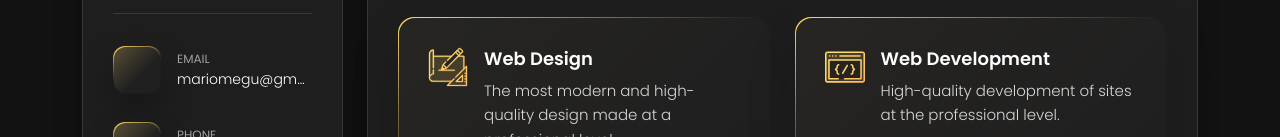
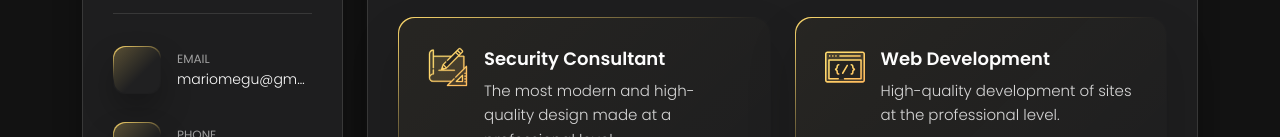
Before and after one commit to mariomegu/mariomegu.github.io, a plain HTML site: page index.html in a window 1280 px wide. Shown: the part 408-545 px from the top of the page. Drawn offline with Linux system fonts and the light colour scheme.

Commit message:
modificacion trabajo

```diff
--- a/index.html
+++ b/index.html
@@ -140,7 +140,7 @@
 							    <div class="case-item box box-inner">
 									<img class="case-item__icon" src="assets/icons/icon-design.svg" alt="" />
 									<div>
-									    <h3 class="title title--h3">Web Design</h3>
+									    <h3 class="title title--h3">Security Consultant</h3>
 										<p class="case-item__caption">The most modern and high-quality design made at a professional level.</p>
 									</div>
 								</div>
```
